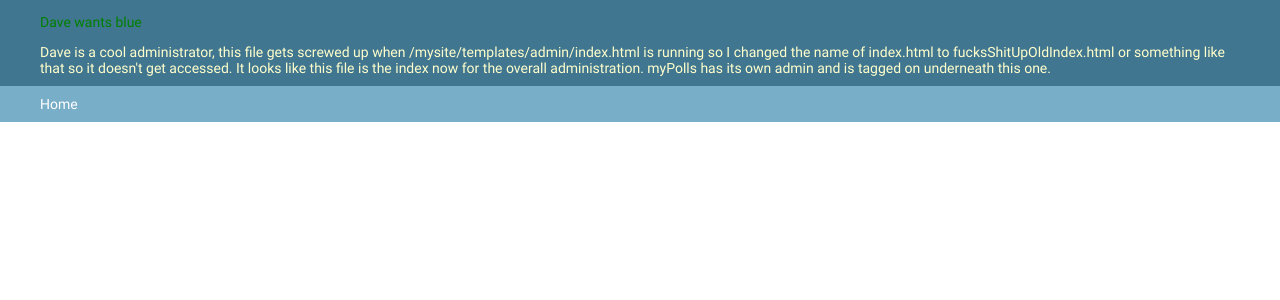
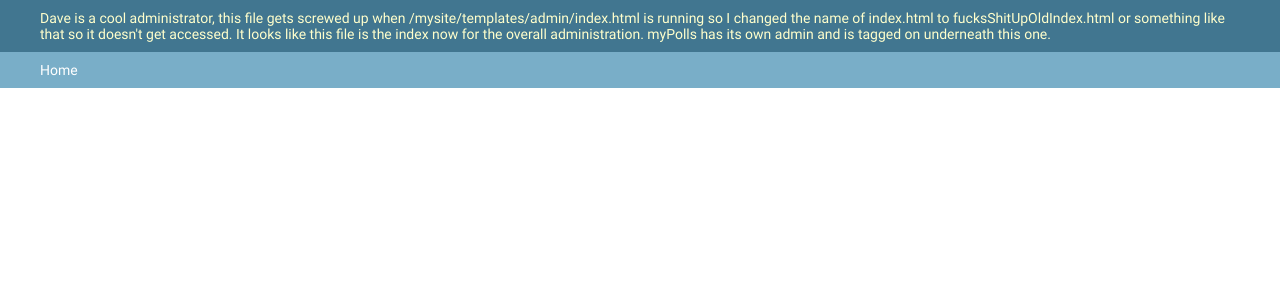
Before and after one commit to dpotschka/mysite, a Django app: template templates/admin/base_site.html in a window 1280 px wide. Shown: the top 300 px of the page. Run offline with Django 3.2, Linux system fonts and the light colour scheme; the template is opened without the code that fills it, so the values that code supplies are empty.

Commit message:
commit Nov 20 7am

```diff
--- a/mysite/settings.py
+++ b/mysite/settings.py
@@ -27,10 +27,10 @@ DEBUG = True
 
 
 # For local leave this blank also works on production.
-#ALLOWED_HOSTS = []
+ALLOWED_HOSTS = []
 
 # This one is for pa production.
-ALLOWED_HOSTS = ["timetable.pythonanywhere.com"]
+#ALLOWED_HOSTS = ["timetable.pythonanywhere.com"]
 
 
 # Application definition
--- a/templates/admin/base_site.html
+++ b/templates/admin/base_site.html
@@ -3,8 +3,9 @@
 {% extends "admin/base.html" %}
 
 {% load static %}
+<!--
 <link rel="stylesheet" type="text/css" href="{% static 'myPolls/style.css' %}" />
-
+-->
 
 
 {% block title %}
@@ -14,11 +15,9 @@
 
 {% block branding %}
 
-<style>
-p {color:green;}
-</style>
 
-<p> Dave wants blue</p>
+
+
 
     Dave is a cool administrator, this file gets screwed up when
     /mysite/templates/admin/index.html
```
Also changed, not shown: db.sqlite3, 10 other files.
